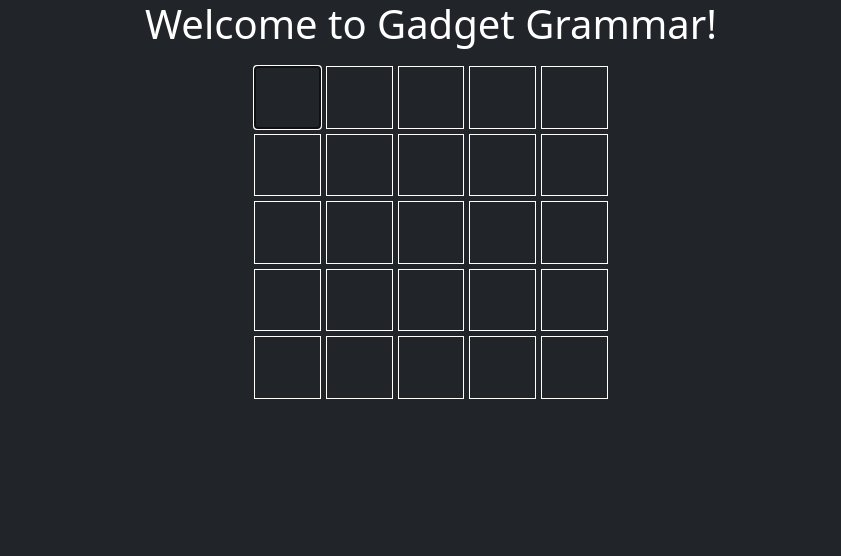
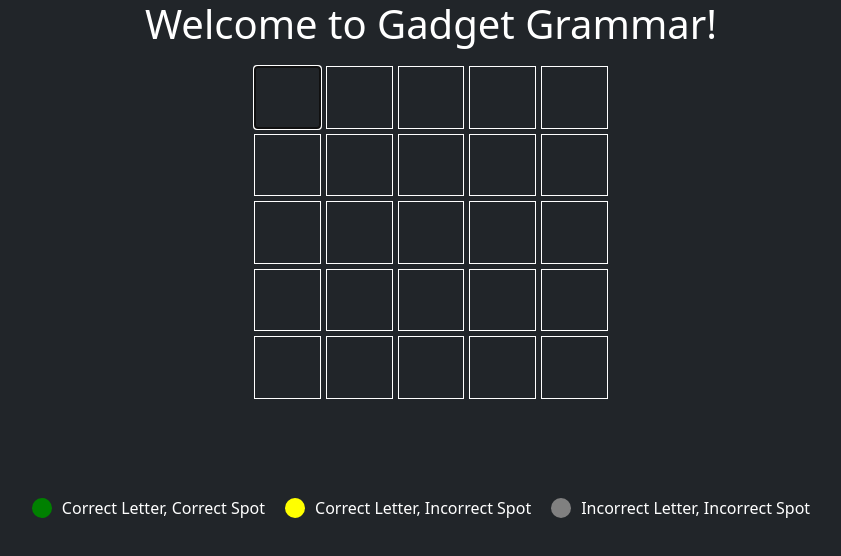
Before and after one commit to proesslet/gadgetgrammar, a Vue app in the folder Gadget-Grammar/: page / in a window 1280 px wide. Shown: the top 556 px of the page, without its empty margins (209-1050 px from the left). Built offline with nearby package versions, Linux system fonts and the light colour scheme.

Commit message:
Added a legend to the game page

```diff
--- a/Gadget-Grammar/src/views/Home.vue
+++ b/Gadget-Grammar/src/views/Home.vue
@@ -1,6 +1,22 @@
 <template>
-  <h1 class="centered-text">{{ msg }}</h1>
-  <Grid />
+  <div>
+    <h1 class="centered-text">{{ msg }}</h1>
+    <Grid />
+    <div class="legend">
+      <div class="legend-item">
+        <div class="color-box green"></div>
+        <span>Correct Letter, Correct Spot</span>
+      </div>
+      <div class="legend-item">
+        <div class="color-box yellow"></div>
+        <span>Correct Letter, Incorrect Spot</span>
+      </div>
+      <div class="legend-item">
+        <div class="color-box gray"></div>
+        <span>Incorrect Letter, Incorrect Spot</span>
+      </div>
+    </div>
+  </div>
 </template>
 
 <script>
@@ -24,4 +40,35 @@
 .centered-text {
   text-align: center;
 }
+
+.legend {
+  display: flex;
+  justify-content: center;
+  margin-top: 20px;
+}
+
+.legend-item {
+  display: flex;
+  align-items: center;
+  margin-right: 20px;
+}
+
+.color-box {
+  width: 20px;
+  height: 20px;
+  margin-right: 10px;
+  border-radius: 50%;
+}
+
+.green {
+  background-color: green;
+}
+
+.yellow {
+  background-color: yellow;
+}
+
+.gray {
+  background-color: gray;
+}
 </style>
```
